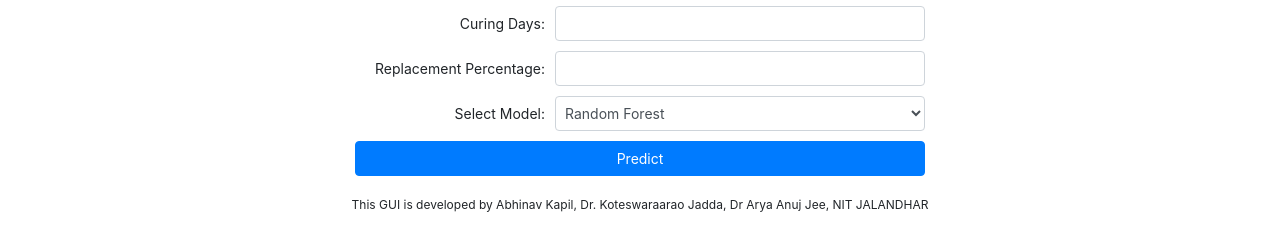
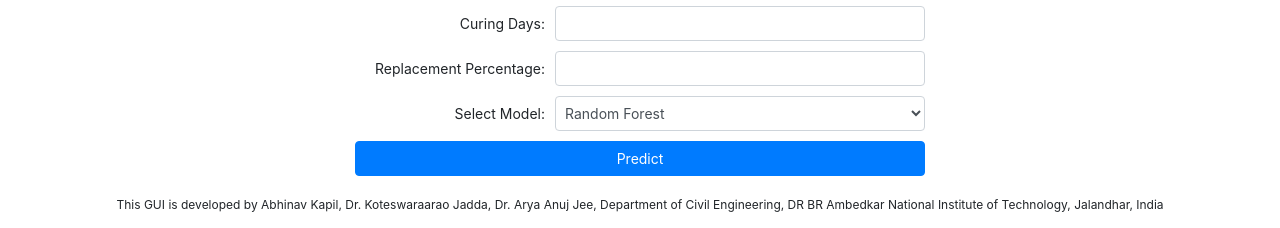
Before and after one commit to BELNICHEL/FA_CS_PRED, a Flask app: page / in a window 1280 px wide. Shown: the part 572-800 px from the top of the page. Run offline with Flask 3, Linux system fonts and the light colour scheme; parts of the project's set-up code (start-up, migrations or seed data) failed here and were passed over; some libraries are stand-ins or nearby versions.

Commit message:
Update index.html

```diff
--- a/templates/index.html
+++ b/templates/index.html
@@ -68,7 +68,7 @@
     </div>
 
     <div class="footer">
-        This GUI is developed by Abhinav Kapil, Dr. Koteswaraarao Jadda, Dr Arya Anuj Jee, NIT JALANDHAR
+        This GUI is developed by Abhinav Kapil, Dr. Koteswaraarao Jadda, Dr. Arya Anuj Jee, Department of Civil Engineering, DR BR Ambedkar National Institute of Technology, Jalandhar, India
     </div>
 
     <script src="https://code.jquery.com/jquery-3.5.1.slim.min.js"></script>
```
